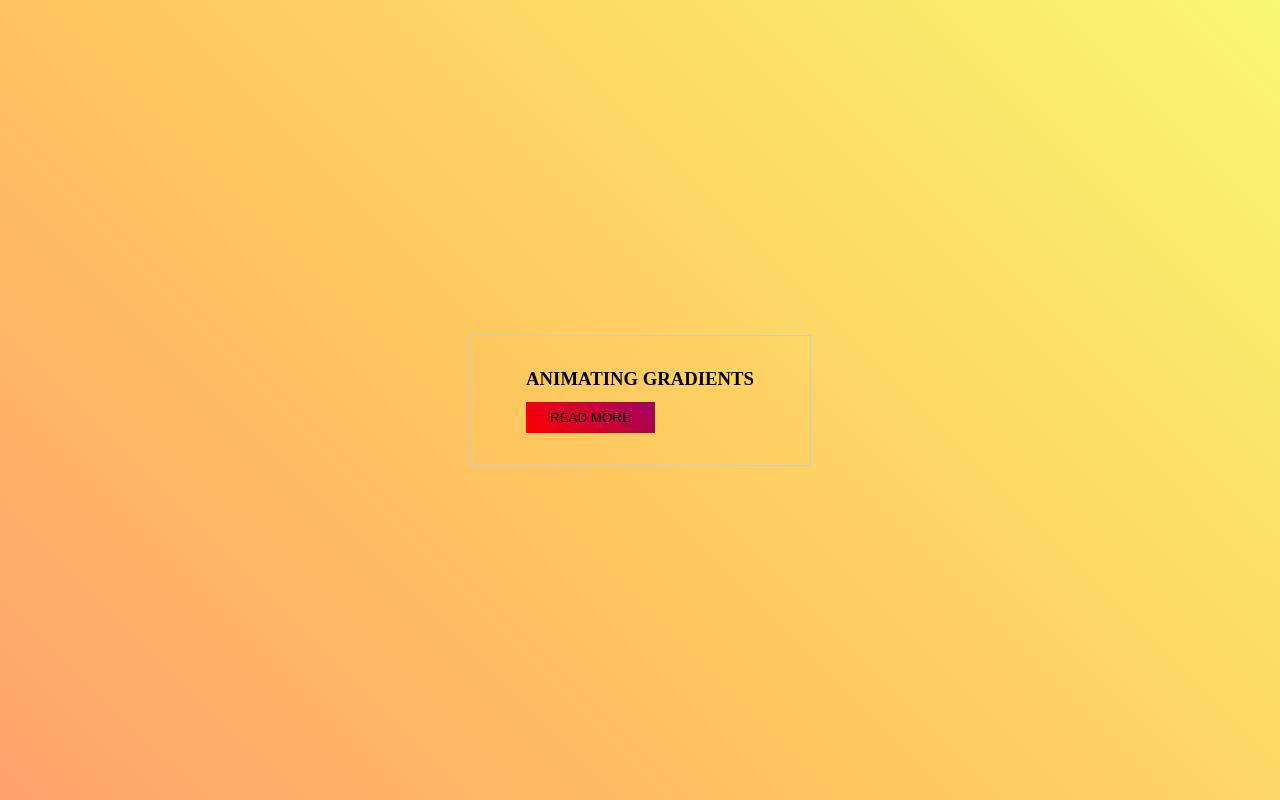
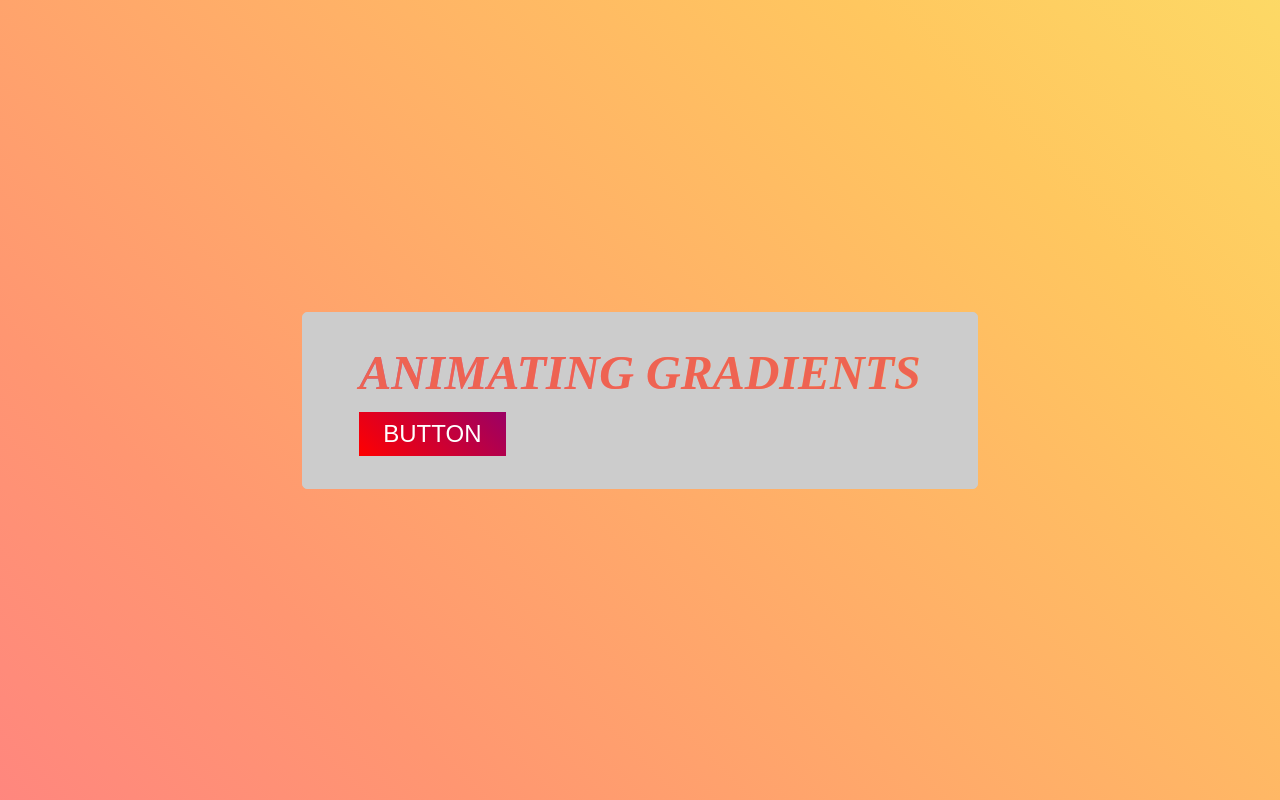
Before and after one commit to BradleyTim/animating_gradients, a plain HTML site: page index.html in a window 1280 px wide. Drawn offline with Linux system fonts and the light colour scheme.

Commit message:
add background-image and clip to text

```diff
--- a/index.html
+++ b/index.html
@@ -12,7 +12,7 @@
 <body>
   <section>
     <h3>ANIMATING GRADIENTS</h3>
-    <button>READ MORE</button>
+    <button>BUTTON</button>
   </section>
 </body>
 
--- a/style.css
+++ b/style.css
@@ -25,8 +25,7 @@ body {
   background: #ddd;
   background-image: var(--gradient);
   background-size: 400%;
-  /*color: #fff;*/
-  animation: bg-animation 5s infinite alternate;
+  animation: bg-animation 10s infinite alternate;
 }
 
 @keyframes bg-animation {
@@ -41,15 +40,24 @@ body {
 
 section {
   border: 1px solid #ccc;
+  border-radius: 5px;
   padding:  2rem 3.5rem;
+  background: #ccc;
 }
 
-h3 {
-  /*color: transparent;
-  background-image: var(--gradient);*/
+section h3 {
+  font-size: 3rem;
+  font-weight: 900;
+  font-style: italic;
+  color: #ee6352;
+  background-image: var(--gradient);
+  background-clip: text;
+  -webkit-background-clip: text;
 }
 
-button {
+section button {
+  color: #fff;
+  font-size: 1.5rem;
   cursor: pointer;
   margin-top: .75rem;
   border: 0;
```
